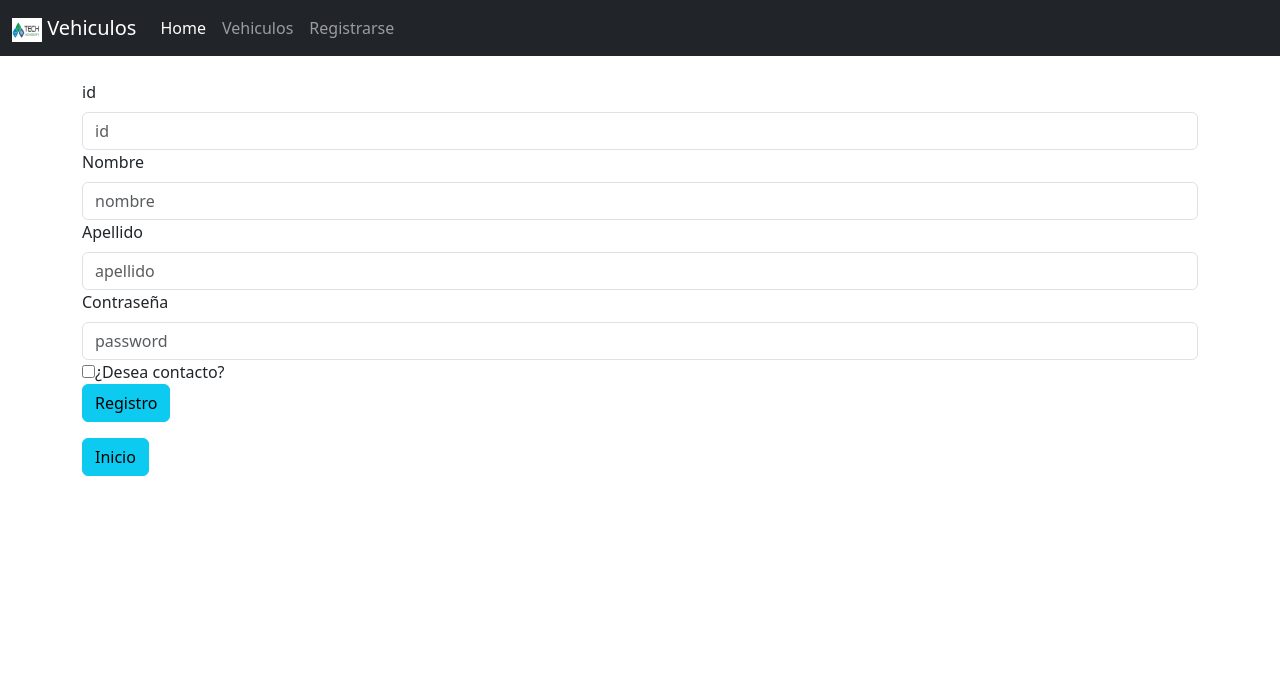
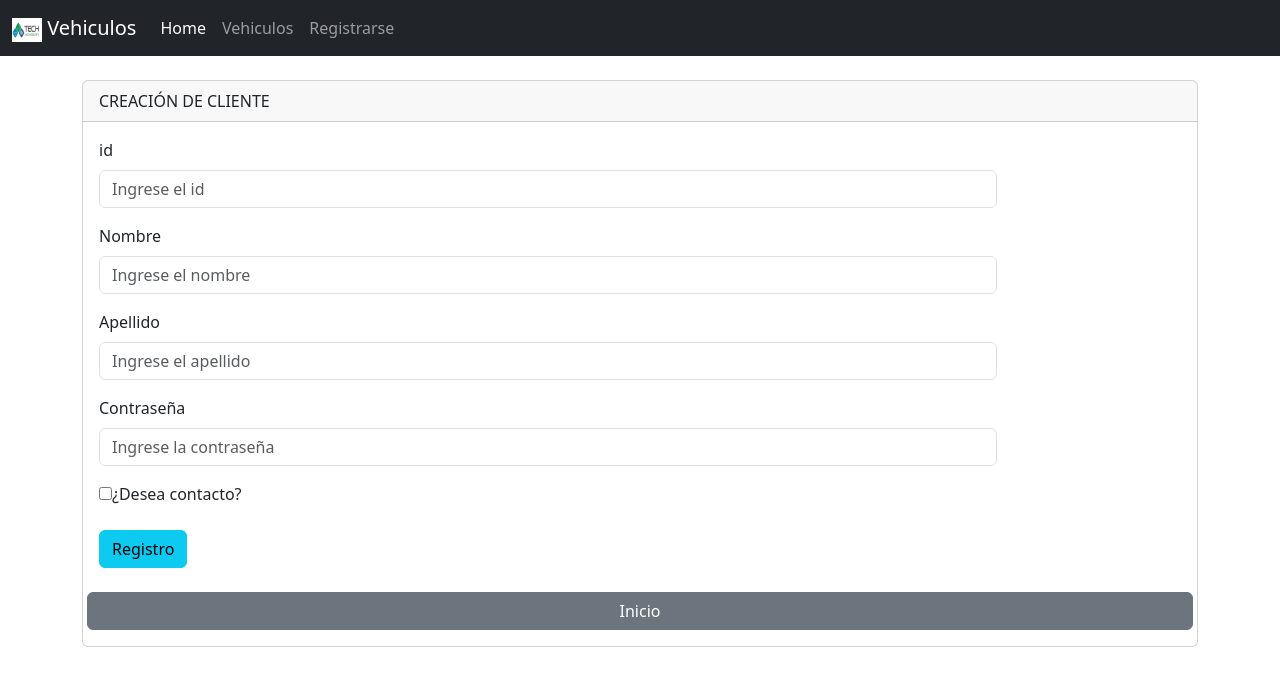
Before and after one commit to mishelle-quinchiguango/ventaAutos, an Angular app: page /registrarse in a window 1280 px wide. Shown: the top 686 px of the page. Built offline with nearby package versions, Linux system fonts and the light colour scheme.

Commit message:
Modificacipon GUI registro Cliente

```diff
--- a/src/app/paginas/registrarse/registrarse.component.html
+++ b/src/app/paginas/registrarse/registrarse.component.html
@@ -1,47 +1,65 @@
+<div class="card">
+  <div class="card-header">
+    CREACIÓN DE CLIENTE
+  </div>
+
+  <div class="card-body">
+    <div class="row">
+
+      <div class="col-12">
+
 <form [formGroup]="formulario">
-  <div class="row">
-    <div class="col-12">
-      <div class="mb-3">
-        <div>
-
-          <label for="nombre" class="form-label">id</label>
-          <input type="text" class="form-control" id="nombre" placeholder="id" formControlName="id">
-
-
+      <div class="mb-3 row">
+      <label for="nombre" class="form-label">id</label>
+      <div class="col-sm-10">
+          <input type="text" class="form-control" id="id" placeholder="Ingrese el id" formControlName="id">
+        </div>
+      </div>
+      <div class="mb-3 row">
           <label for="nombre" class="form-label">Nombre</label>
-          <input type="text" class="form-control" id="nombre" placeholder="nombre" formControlName="nombre">
-
+          <div class="col-sm-10">
+          <input type="text" class="form-control" id="nombre" placeholder="Ingrese el nombre" formControlName="nombre">
+        </div>
+      </div>
+      <div class="mb-3 row">
           <label for="contraseña" class="form-label">Apellido</label>
-          <input type="text" class="form-control" id="apellido" placeholder="apellido" formControlName="apellido">
-
+          <div class="col-sm-10">
+          <input type="text" class="form-control" id="apellido" placeholder="Ingrese el apellido" formControlName="apellido">
+        </div>
+      </div>
+      <div class="mb-3 row">
           <label for="contraseña" class="form-label">Contraseña</label>
-          <input type="password" class="form-control" id="password" placeholder="password" formControlName="password">
-
-
+          <div class="col-sm-10">
+          <input type="password" class="form-control" id="password" placeholder="Ingrese la contraseña" formControlName="password">
+        </div>
+      </div>
+    <div>
           <input type="checkbox" id="contacto" formControlName="contacto">
           <label for="contacto">¿Desea contacto?</label>
         </div>
 
-        <div *ngIf="formulario.get('contacto')?.value">
+        <div class="mb-3 row" *ngIf="formulario.get('contacto')?.value">
           <label for="correo" class="form-label">Dirección de correo</label>
-          <input type="email" class="form-control" id="email" placeholder="email" formControlName="email">
-
+          <div class="col-sm-10">
+          <input type="email" class="form-control" id="email" placeholder="Ingrese el email" formControlName="email">
+        </div>
           <label for="telefono" class="form-label">Teléfono</label>
-          <input type="number" class="form-control" id="telefono" placeholder="telefono" formControlName="telefono">
+          <div class="col-sm-10">
+          <input type="number" class="form-control" id="telefono" placeholder="Ingrese el teléfono" formControlName="telefono">
         </div>
-
+        </div>
+<br>
         <div class="row">
           <div class="col-2">
               <button type="submit" class="btn btn-info" (click)="guardarCliente()">Registro</button>
           </div>
         </div>
+
+<br>
+      <div class="row">
+
+          <a class="btn btn-secondary" routerLink="/home">Inicio</a>
+
       </div>
 
-      <div class="row">
-        <div class="col-2">
-          <a class="btn btn-info" routerLink="/home">Inicio</a>
-        </div>
-      </div>
-    </div>
-  </div>
 </form>
```
